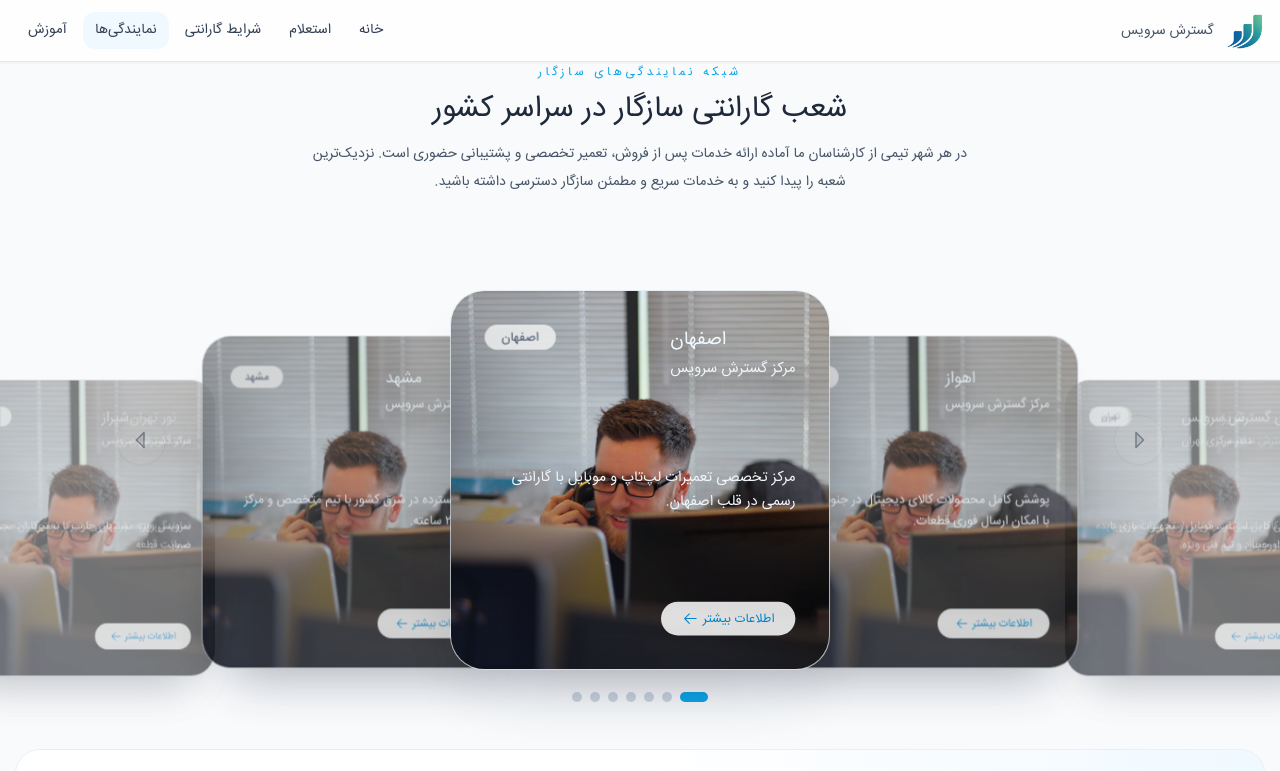
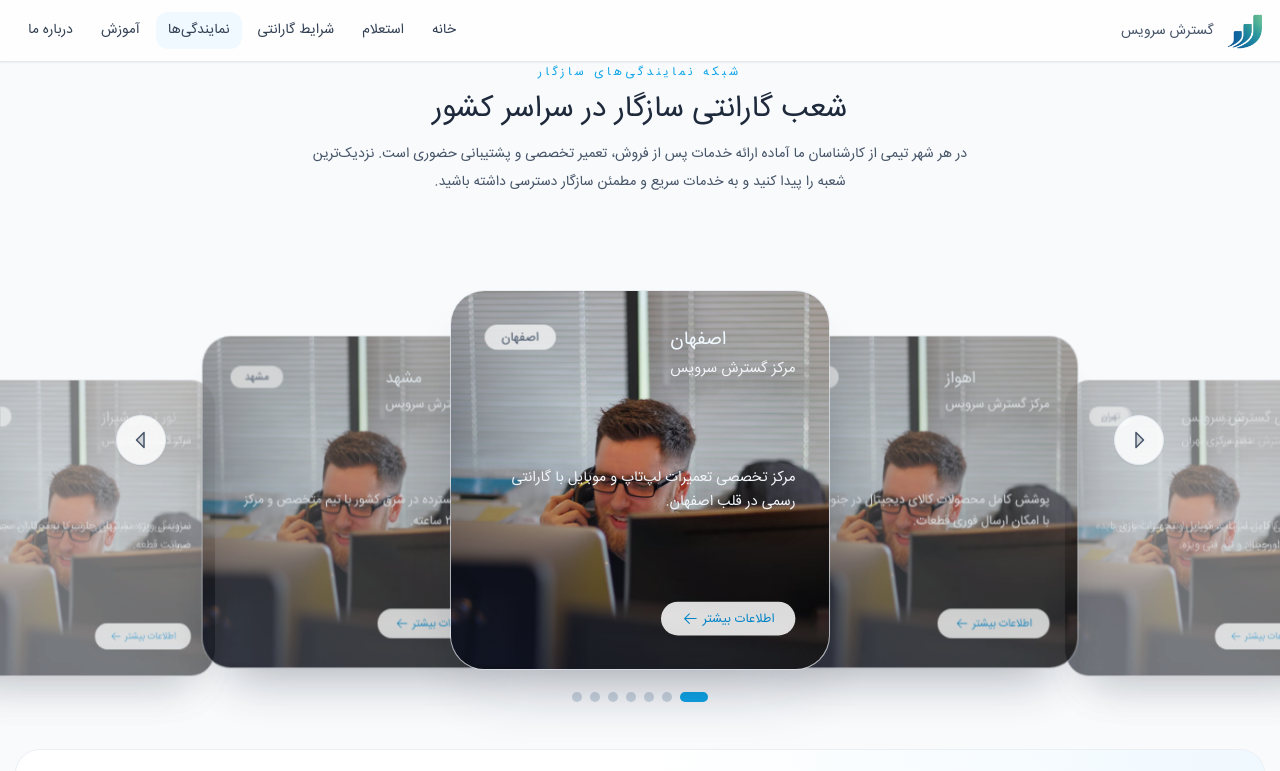
Before and after one commit to Gostaresh/gostaresh-service-website, a Nuxt app: page /representatives in a window 1280 px wide. Shown: the top 771 px of the page. Built offline with nearby package versions, Linux system fonts and the light colour scheme; a web font is replaced by a local one; what jalaliday would draw is missing.

Commit message:
`Added new link to AppHeader and adjusted z-index in ServiceCenterCarousel`

```diff
--- a/components/AppHeader.vue
+++ b/components/AppHeader.vue
@@ -132,6 +132,7 @@
   { to: "/warranty/policies", label: "شرایط گارانتی" },
   { to: "/representatives", label: "نمایندگی‌ها" },
   { to: "/education", label: "آموزش" },
+  { to: "/about", label: "درباره ما" },
 ];
 
 const route = useRoute();
--- a/components/ServiceCenterCarousel.vue
+++ b/components/ServiceCenterCarousel.vue
@@ -35,7 +35,7 @@
       <button
         v-if="hasMultiple"
         type="button"
-        class="absolute right-[-12px] top-1/2 hidden -translate-y-1/2 rounded-full border border-slate-200 bg-white/85 p-3 text-slate-600 shadow-sm transition hover:bg-white hover:text-sky-600 sm:flex"
+        class="absolute z-40 right-[-12px] top-1/2 hidden -translate-y-1/2 rounded-full border border-slate-200 bg-white/85 p-3 text-slate-600 shadow-sm transition hover:bg-white hover:text-sky-600 sm:flex"
         @click="goPrev"
         aria-label="نمایش قبلی"
       >
@@ -44,7 +44,7 @@
       <button
         v-if="hasMultiple"
         type="button"
-        class="absolute left-[-12px] top-1/2 hidden -translate-y-1/2 rounded-full border border-slate-200 bg-white/85 p-3 text-slate-600 shadow-sm transition hover:bg-white hover:text-sky-600 sm:flex"
+        class="absolute z-40 left-[-12px] top-1/2 hidden -translate-y-1/2 rounded-full border border-slate-200 bg-white/85 p-3 text-slate-600 shadow-sm transition hover:bg-white hover:text-sky-600 sm:flex"
         @click="goNext"
         aria-label="نمایش بعدی"
       >
```
